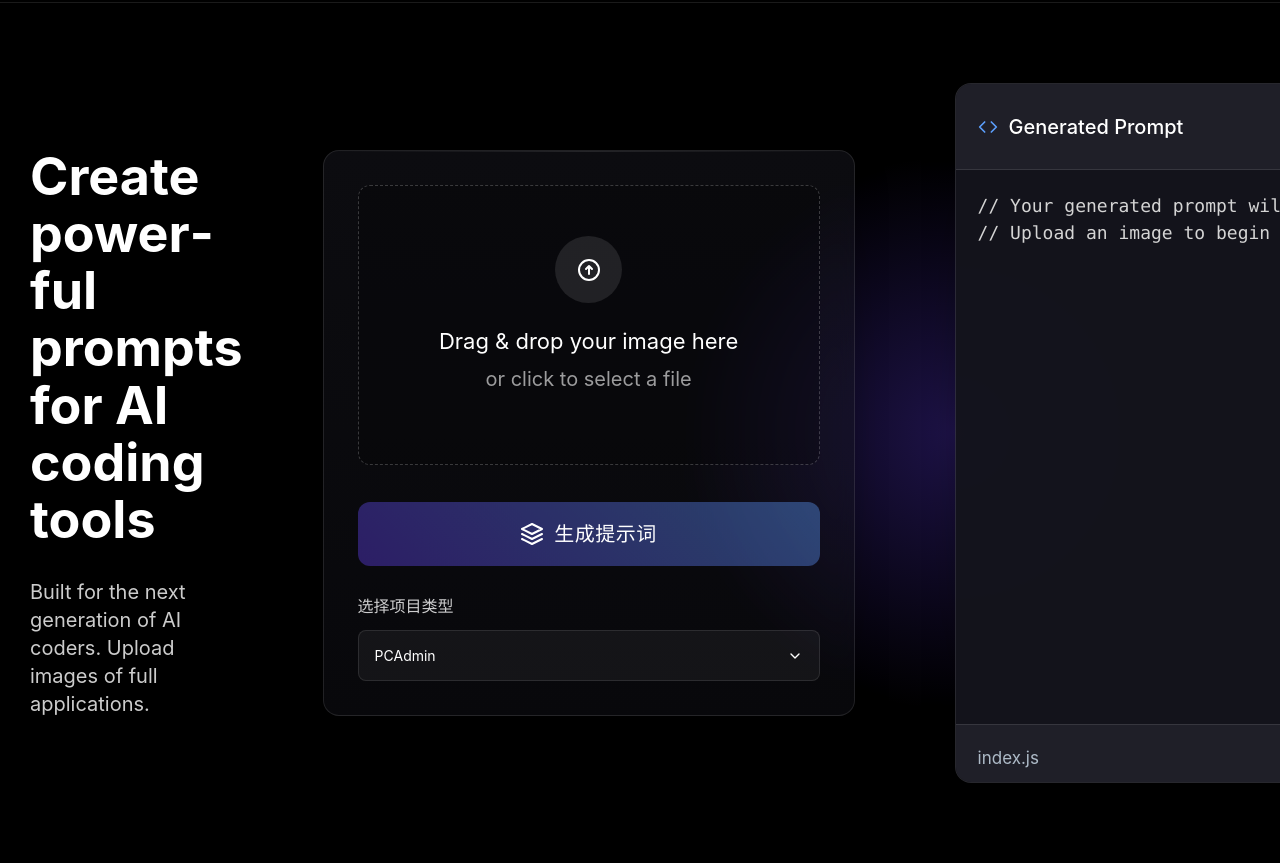
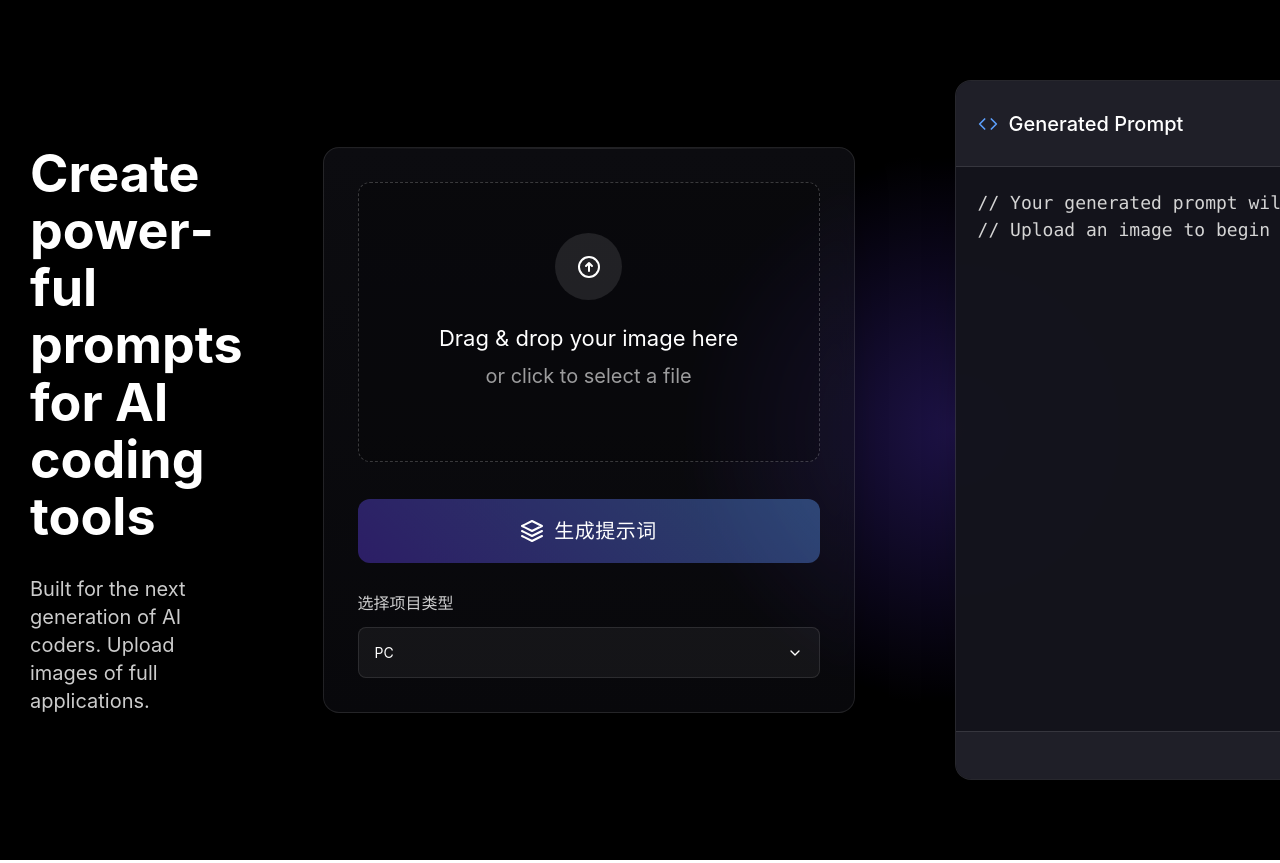
Before and after one commit to miyaliunian/prompts-creates, a Vue app: page / in a window 1280 px wide. Shown: the top 863 px of the page. Built offline with nearby package versions, Linux system fonts and the light colour scheme.

Commit message:
feat: 平台类型优化

```diff
--- a/src/components/ImageUploader.vue
+++ b/src/components/ImageUploader.vue
@@ -46,7 +46,7 @@ export default defineComponent({
     const hasFile = ref<boolean>(false);
     const selectedFile = ref<File | null>(null);
     const filePath = ref<string>('');
-    const projectType = ref<string>('PCAdmin');
+    const projectType = ref<string>('PC');
     const isDropdownOpen = ref<boolean>(false);
     const generatedCode = ref<string>(
       '// Your generated prompt will appear here\n// Upload an image to begin'
@@ -257,13 +257,12 @@ export default defineComponent({
 
       try {
         // 构建 URL，包含项目类型参数
-        const url = `/api/upload-image?projectType=${encodeURIComponent(
-          projectType.value
-        )}`;
+        const url = `/api/upload-image`;
 
         // 构建 FormData
         const formData = new FormData();
         formData.append('image', selectedFile.value);
+        formData.append('platform', projectType.value);
 
         // 使用 POST 方法上传文件并建立流式连接
         const response = await fetch(url, {
@@ -462,7 +461,7 @@ export default defineComponent({
         <span>PromptCraft</span>
       </div>
       <div class="nav-right">
-        <button class="dashboard-btn">Dashboard</button>
+        <!-- <button class="dashboard-btn">Dashboard</button> -->
       </div>
     </div>
 
@@ -661,7 +660,7 @@ export default defineComponent({
                   }"
                 >
                   <div
-                    v-for="type in ['PCAdmin', 'WebApp']"
+                    v-for="type in ['PC', 'APP']"
                     :key="type"
                     class="dropdown-item"
                     :class="{ selected: projectType === type }"
@@ -734,8 +733,8 @@ export default defineComponent({
             <div v-html="renderedMarkdown"></div>
           </div>
           <div class="editor-footer">
-            <div class="file-info">index.js</div>
-            <div class="line-info">{{ lineCount }} lines</div>
+            <div class="file-info"></div>
+            <div class="line-info">PromptsCraft Web</div>
           </div>
         </div>
       </div>
```
